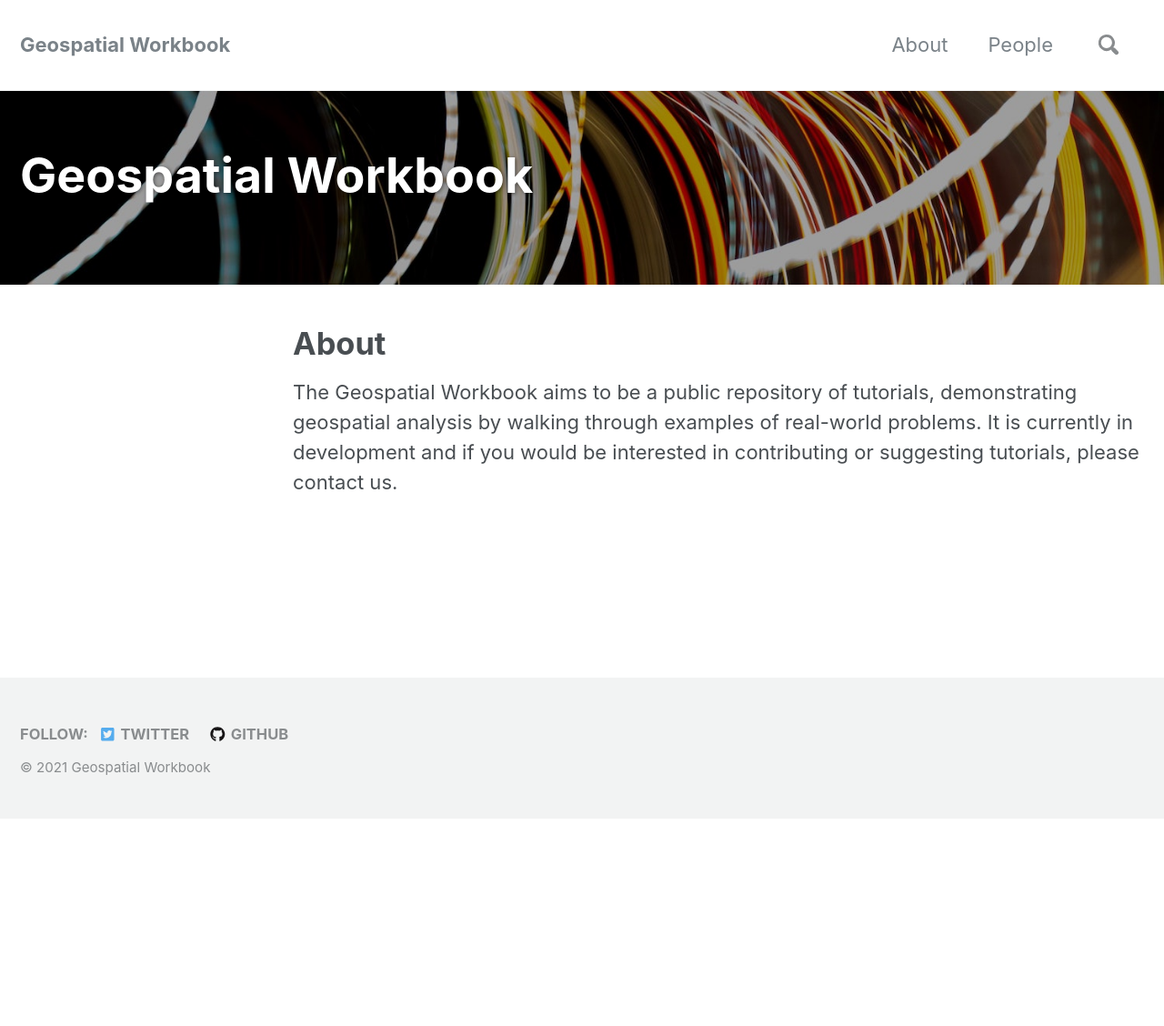
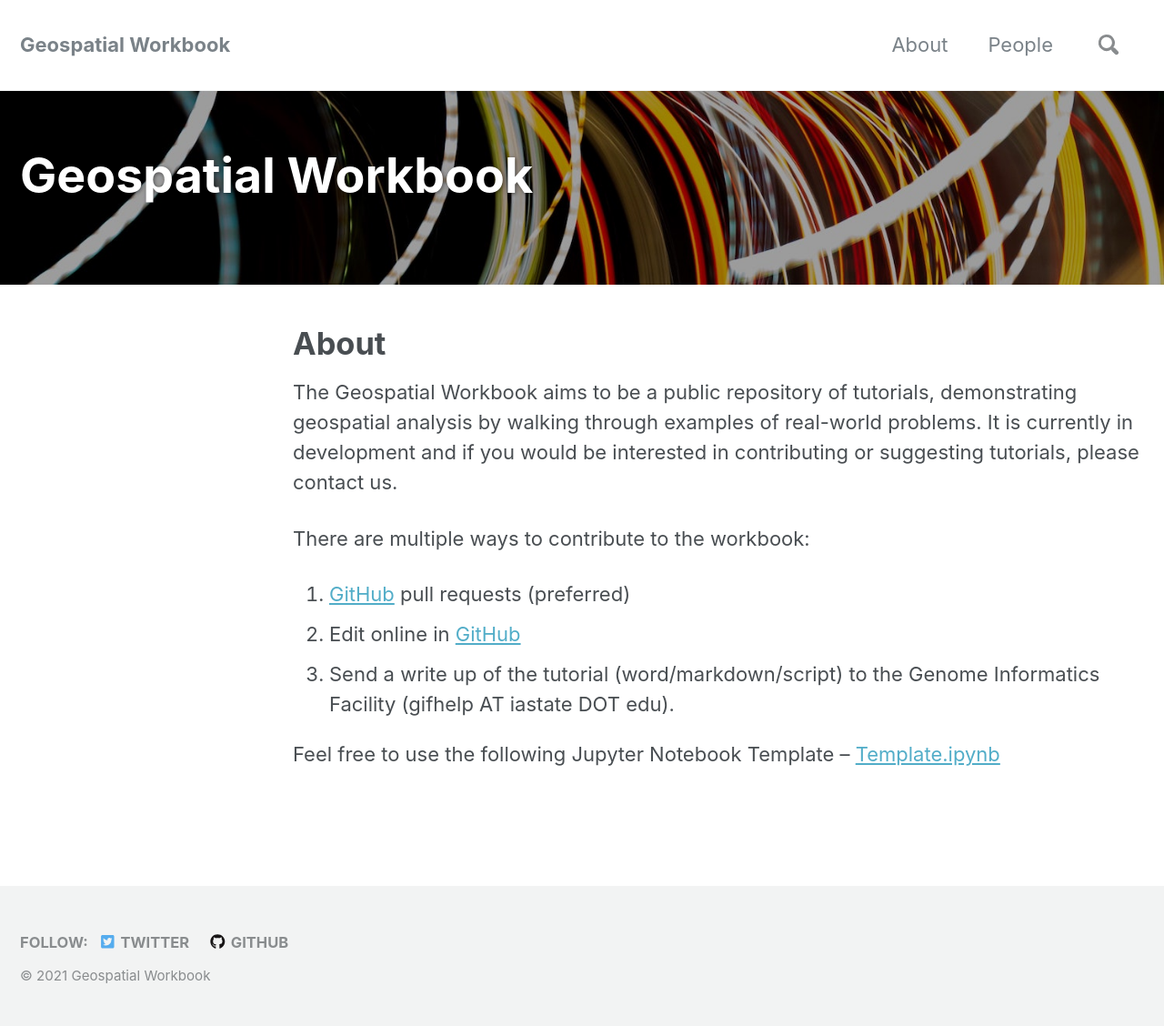
Before and after one commit to ISUgenomics/geospatialworkbook, a Jekyll site: the page built from _pages/About.md, in a window 1280 px wide. Shown: the whole page at 91% size. Built offline with Jekyll 4.4.1, drawn with Linux system fonts in a browser that asks for light colours; cached includes are drawn as plain includes; nearby versions of some CDN libraries; comment, search, counter and statistics services are not loaded; before the commit the page ends 900 px from its top, so only the background shows below that.

Commit message:
link Template

```diff
--- a/_pages/About.md
+++ b/_pages/About.md
@@ -11,3 +11,11 @@ header:
 # About
 
 The Geospatial Workbook aims to be a public repository of tutorials, demonstrating geospatial analysis by walking through examples of real-world problems. It is currently in development and if you would be interested in contributing or suggesting tutorials, please contact us.
+
+There are multiple ways to contribute to the workbook:
+
+1. [GitHub](https://github.com/ISUgenomics/geospatialworkbook) pull requests (preferred)
+2. Edit online in [GitHub](https://github.com/ISUgenomics/geospatialworkbook)
+3. Send a write up of the tutorial (word/markdown/script) to the Genome Informatics Facility (gifhelp AT iastate DOT edu).
+
+Feel free to use the following Jupyter Notebook Template -- [Template.ipynb](https://geospatial.101workbook.org/tutorials/Template.ipynb)
```
